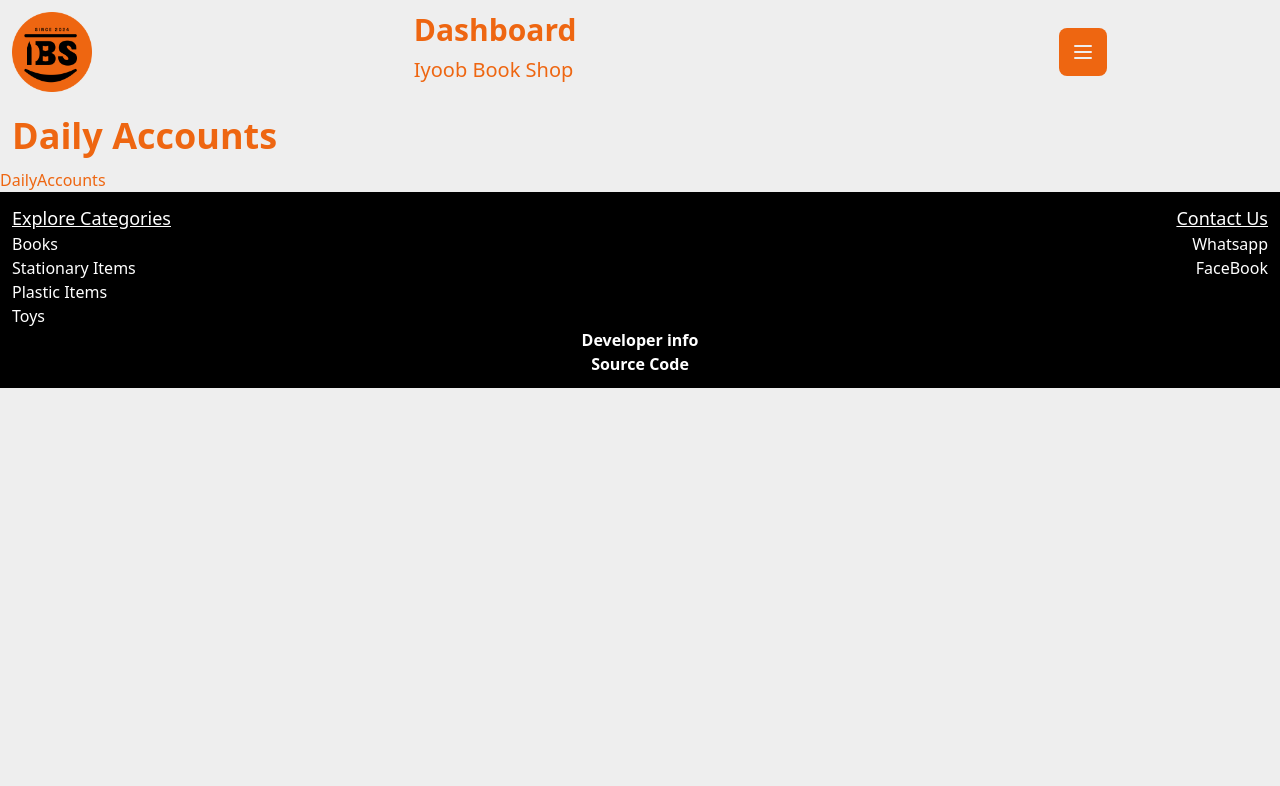
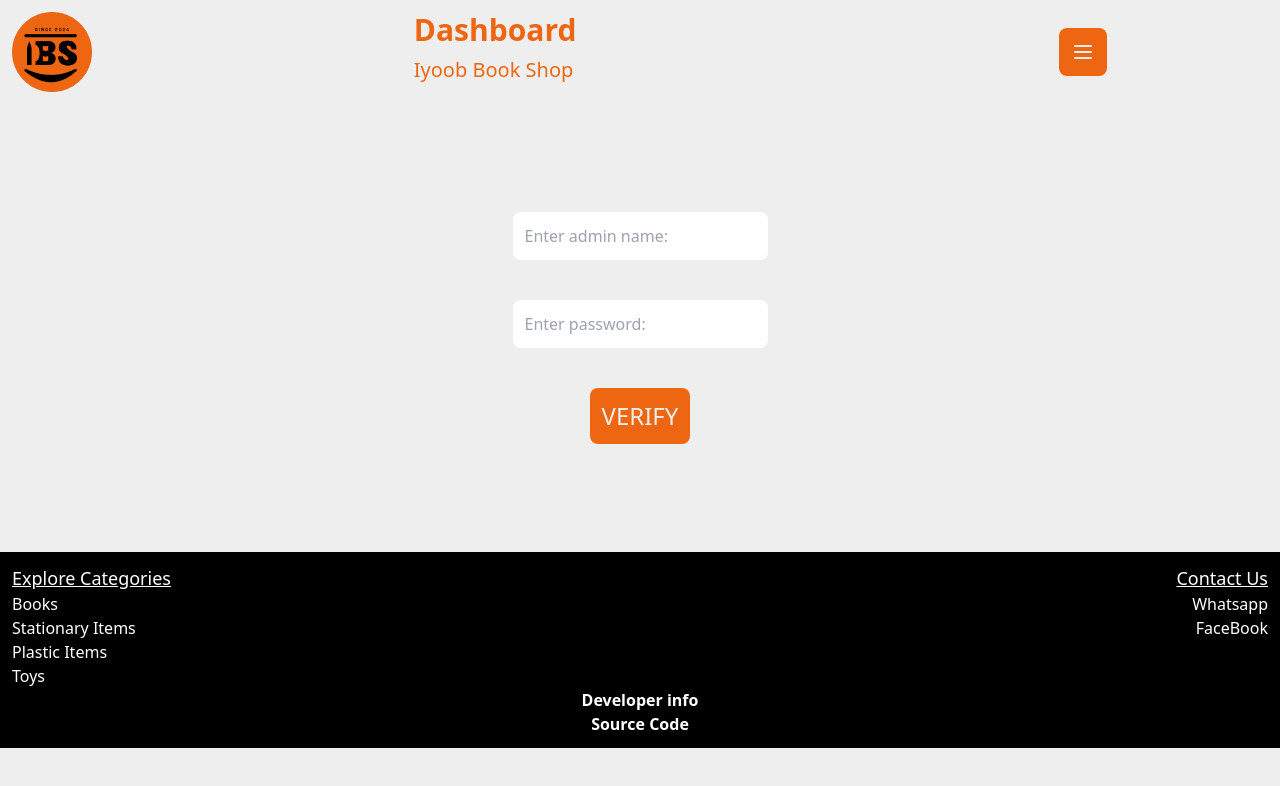
Before and after one commit to itsmefminsaf/ibs_store, a Next.js app: page /admin/dashboard in a window 1280 px wide. Shown: the top 786 px of the page. Built offline with nearby package versions, Linux system fonts and the light colour scheme.

Commit message:
feat: protected admin page with adminName and pwd

```diff
--- a/src/app/admin/dashboard/page.tsx
+++ b/src/app/admin/dashboard/page.tsx
@@ -2,7 +2,7 @@ import { shopName } from "@/libs/variables";
 import NavOpenClose from "@/components/NavOpenClose";
 import Image from "next/image";
 import React from "react";
-import AdminDashboard from "@/components/AdminDashboard";
+import AdminDashboardProtection from "@/components/AdminDashboardProtection";
 
 const page = () => {
   return (
@@ -23,7 +23,7 @@ const page = () => {
         </h3>
         <NavOpenClose />
       </header>
-      <AdminDashboard />
+      <AdminDashboardProtection />
     </>
   );
 };
--- /dev/null
+++ b/src/app/api/check-credentials/route.ts
@@ -0,0 +1,17 @@
+import { NextRequest, NextResponse } from "next/server";
+
+export const POST = async (req: NextRequest) => {
+  const { adminName, pwd } = await req.json();
+
+  const realAdminName = process.env.ADMIN_NAME;
+  console.log(realAdminName);
+
+  const realPWD = process.env.PASSWORD;
+  console.log(realPWD);
+
+  if (adminName === realAdminName && pwd === realPWD) {
+    return NextResponse.json({ authenticated: true, adminName, pwd });
+  } else {
+    return NextResponse.json({ authenticated: false });
+  }
+};
--- a/src/app/globals.css
+++ b/src/app/globals.css
@@ -8,4 +8,6 @@
     .nav-item {@apply p-2 rounded-lg active:bg-background active:text-foreground}
 
     .carousel-arrow {@apply p-3 rounded-full bg-black/50 backdrop-blur-lg text-background absolute top-1/2 -translate-y-1/2}
+
+    .admin-form-input {@apply p-3 rounded-lg outline-none border-none}
 }
--- /dev/null
+++ b/src/components/AdminDashboardProtection.tsx
@@ -0,0 +1,34 @@
+"use client";
+
+import { useEffect, useState } from "react";
+import AdminDashboard from "./AdminDashboard";
+import AdminLogin from "./AdminLogin";
+
+const AdminDashboardProtection = () => {
+  const [isAuthenticated, setIsAuthenticated] = useState(false);
+
+  useEffect(() => {
+    const adminName = localStorage.getItem("adminName");
+    const pwd = localStorage.getItem("pwd");
+
+    if (!pwd || !adminName) {
+      setIsAuthenticated(false);
+      return;
+    }
+
+    fetch("/api/check-credentials", {
+      method: "POST",
+      body: JSON.stringify({ adminName, pwd }),
+    })
+      .then((res) => res.json())
+      .then((result) => {
+        if (result.authenticated) {
+          setIsAuthenticated(true);
+        }
+      });
+  }, []);
+
+  return isAuthenticated ? <AdminDashboard /> : <AdminLogin />;
+};
+
+export default AdminDashboardProtection;
--- /dev/null
+++ b/src/components/AdminLogin.tsx
@@ -0,0 +1,71 @@
+"use client";
+
+import { FormEvent, useState } from "react";
+
+const AdminLogin = () => {
+  const [adminName, setAdminName] = useState("");
+  const [pwd, setPwd] = useState("");
+  const [invalid, setInValid] = useState(false);
+
+  const handleSubmit = (e: FormEvent<HTMLFormElement>) => {
+    e.preventDefault();
+    const body = { adminName, pwd };
+    fetch("/api/check-credentials", {
+      method: "POST",
+      body: JSON.stringify(body),
+    })
+      .then((res) => res.json())
+      .then((result) => {
+        if (result.authenticated) {
+          localStorage.setItem("adminName", result.adminName);
+          localStorage.setItem("pwd", result.pwd);
+          location.reload();
+        } else {
+          setInValid(true);
+        }
+      });
+  };
+
+  return (
+    <form
+      className="h-[28rem] flex items-center justify-center gap-10 flex-col"
+      onSubmit={(e) => {
+        handleSubmit(e);
+      }}
+    >
+      <input
+        type="text"
+        placeholder="Enter admin name:"
+        className={`admin-form-input ${
+          invalid ? "outline-3 outline-red-600" : ""
+        }`}
+        value={adminName}
+        onChange={(e) => {
+          setAdminName(e.target.value);
+          setInValid(false);
+        }}
+      />
+      <input
+        type="password"
+        placeholder="Enter password:"
+        className={`admin-form-input ${
+          invalid ? "outline-3 outline-red-600" : ""
+        }`}
+        value={pwd}
+        onChange={(e) => {
+          setPwd(e.target.value);
+          setInValid(false);
+        }}
+      />
+      {invalid ? <h1>Invalid credentials..!!!</h1> : <></>}
+      <button
+        type="submit"
+        className="bg-foreground text-background rounded-lg p-3 text-2xl"
+      >
+        VERIFY
+      </button>
+    </form>
+  );
+};
+
+export default AdminLogin;
```
